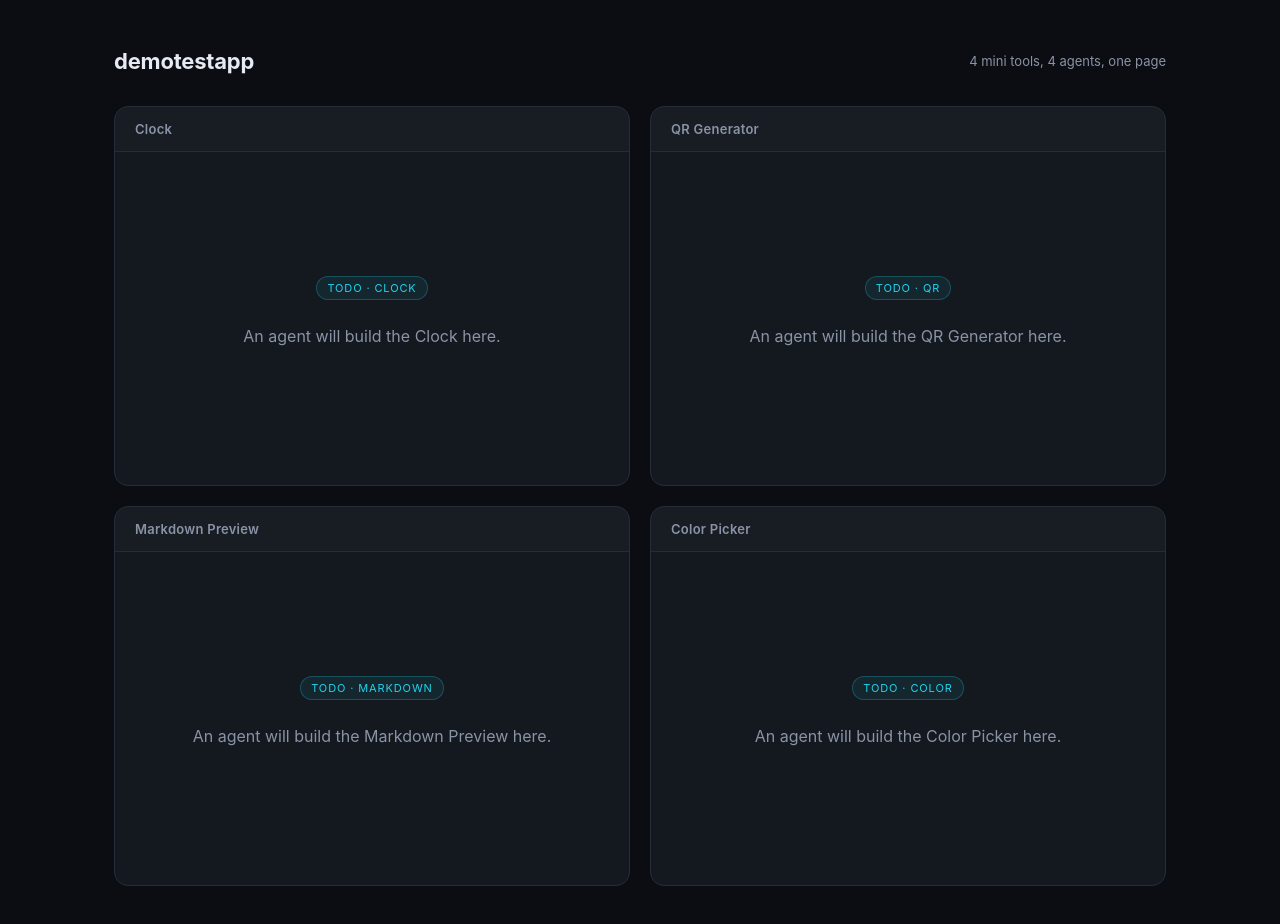
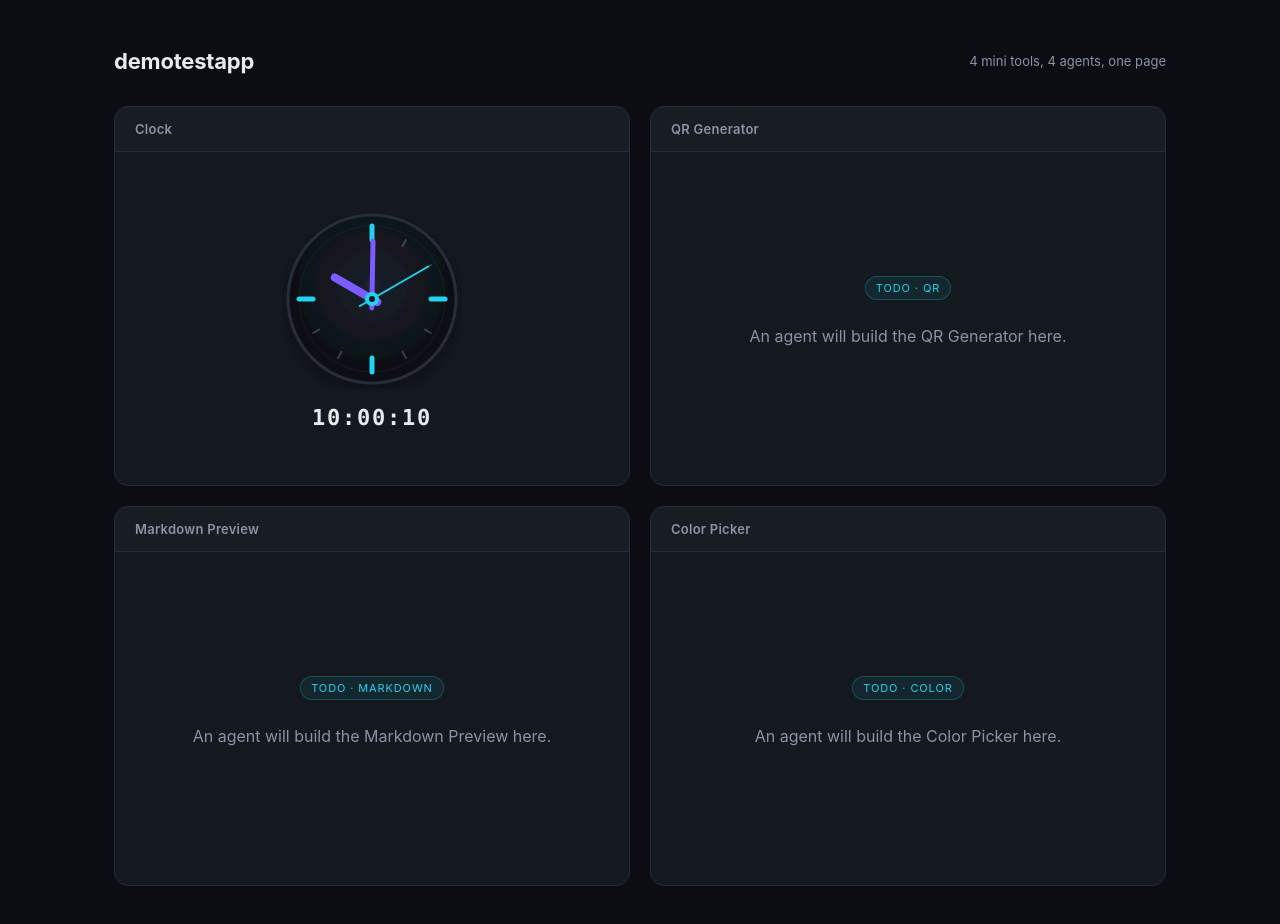
Before and after one commit to feritzcan2/demotestapp, a React (Vite) app: page / in a window 1280 px wide. Shown: the top 924 px of the page. Built offline with nearby package versions, Linux system fonts and the light colour scheme.

Commit message:
feat: clock widget

```diff
--- a/src/widgets/Clock.tsx
+++ b/src/widgets/Clock.tsx
@@ -1,8 +1,145 @@
+import { useEffect, useMemo, useState } from "react";
+
+const pad = (value: number) => value.toString().padStart(2, "0");
+
 export function Clock() {
+  const [now, setNow] = useState(() => new Date());
+
+  useEffect(() => {
+    const interval = window.setInterval(() => {
+      setNow(new Date());
+    }, 1000);
+
+    return () => window.clearInterval(interval);
+  }, []);
+
+  const { hourAngle, minuteAngle, secondAngle, timeLabel } = useMemo(() => {
+    const hours = now.getHours();
+    const minutes = now.getMinutes();
+    const seconds = now.getSeconds();
+
+    return {
+      hourAngle: ((hours % 12) + minutes / 60) * 30,
+      minuteAngle: (minutes + seconds / 60) * 6,
+      secondAngle: seconds * 6,
+      timeLabel: `${pad(hours)}:${pad(minutes)}:${pad(seconds)}`,
+    };
+  }, [now]);
+
   return (
-    <div className="placeholder">
-      <span className="badge">TODO · clock</span>
-      <p>An agent will build the Clock here.</p>
+    <div
+      style={{
+        flex: 1,
+        display: "flex",
+        flexDirection: "column",
+        alignItems: "center",
+        justifyContent: "center",
+        gap: 18,
+        minHeight: 0,
+      }}
+      aria-label={`Current time ${timeLabel}`}
+    >
+      <svg
+        width="180"
+        height="180"
+        viewBox="0 0 180 180"
+        role="img"
+        aria-hidden="true"
+        style={{ display: "block" }}
+      >
+        <defs>
+          <radialGradient id="clock-face" cx="50%" cy="42%" r="62%">
+            <stop offset="0%" stopColor="var(--panel-2)" />
+            <stop offset="100%" stopColor="#090b10" />
+          </radialGradient>
+          <filter id="clock-shadow" x="-20%" y="-20%" width="140%" height="140%">
+            <feDropShadow dx="0" dy="8" stdDeviation="8" floodColor="#000" floodOpacity="0.32" />
+          </filter>
+        </defs>
+
+        <circle
+          cx="90"
+          cy="90"
+          r="84"
+          fill="url(#clock-face)"
+          stroke="var(--border)"
+          strokeWidth="3"
+          filter="url(#clock-shadow)"
+        />
+        <circle cx="90" cy="90" r="73" fill="none" stroke="rgba(255,255,255,0.05)" />
+
+        <g stroke="var(--accent-2)" strokeLinecap="round" strokeWidth="5">
+          <line x1="90" y1="17" x2="90" y2="31" />
+          <line x1="90" y1="149" x2="90" y2="163" />
+          <line x1="17" y1="90" x2="31" y2="90" />
+          <line x1="149" y1="90" x2="163" y2="90" />
+        </g>
+
+        <g stroke="rgba(230,234,242,0.22)" strokeLinecap="round" strokeWidth="2">
+          {Array.from({ length: 8 }, (_, index) => {
+            const angle = index * 30 + 30;
+            if (angle % 90 === 0) return null;
+
+            return (
+              <line
+                key={angle}
+                x1="90"
+                y1="22"
+                x2="90"
+                y2="29"
+                transform={`rotate(${angle} 90 90)`}
+              />
+            );
+          })}
+        </g>
+
+        <line
+          x1="90"
+          y1="96"
+          x2="90"
+          y2="47"
+          transform={`rotate(${hourAngle} 90 90)`}
+          stroke="var(--accent)"
+          strokeWidth="8"
+          strokeLinecap="round"
+        />
+        <line
+          x1="90"
+          y1="99"
+          x2="90"
+          y2="32"
+          transform={`rotate(${minuteAngle} 90 90)`}
+          stroke="var(--accent)"
+          strokeWidth="5"
+          strokeLinecap="round"
+        />
+        <line
+          x1="90"
+          y1="104"
+          x2="90"
+          y2="25"
+          transform={`rotate(${secondAngle} 90 90)`}
+          stroke="var(--accent-2)"
+          strokeWidth="2"
+          strokeLinecap="round"
+        />
+        <circle cx="90" cy="90" r="7" fill="var(--accent-2)" />
+        <circle cx="90" cy="90" r="3" fill="var(--panel)" />
+      </svg>
+
+      <time
+        dateTime={timeLabel}
+        style={{
+          fontFamily: 'ui-monospace, SFMono-Regular, "SF Mono", Consolas, "Liberation Mono", Menlo, monospace',
+          fontSize: 22,
+          fontWeight: 700,
+          letterSpacing: "0.08em",
+          color: "var(--text)",
+          lineHeight: 1,
+        }}
+      >
+        {timeLabel}
+      </time>
     </div>
   );
 }
```
